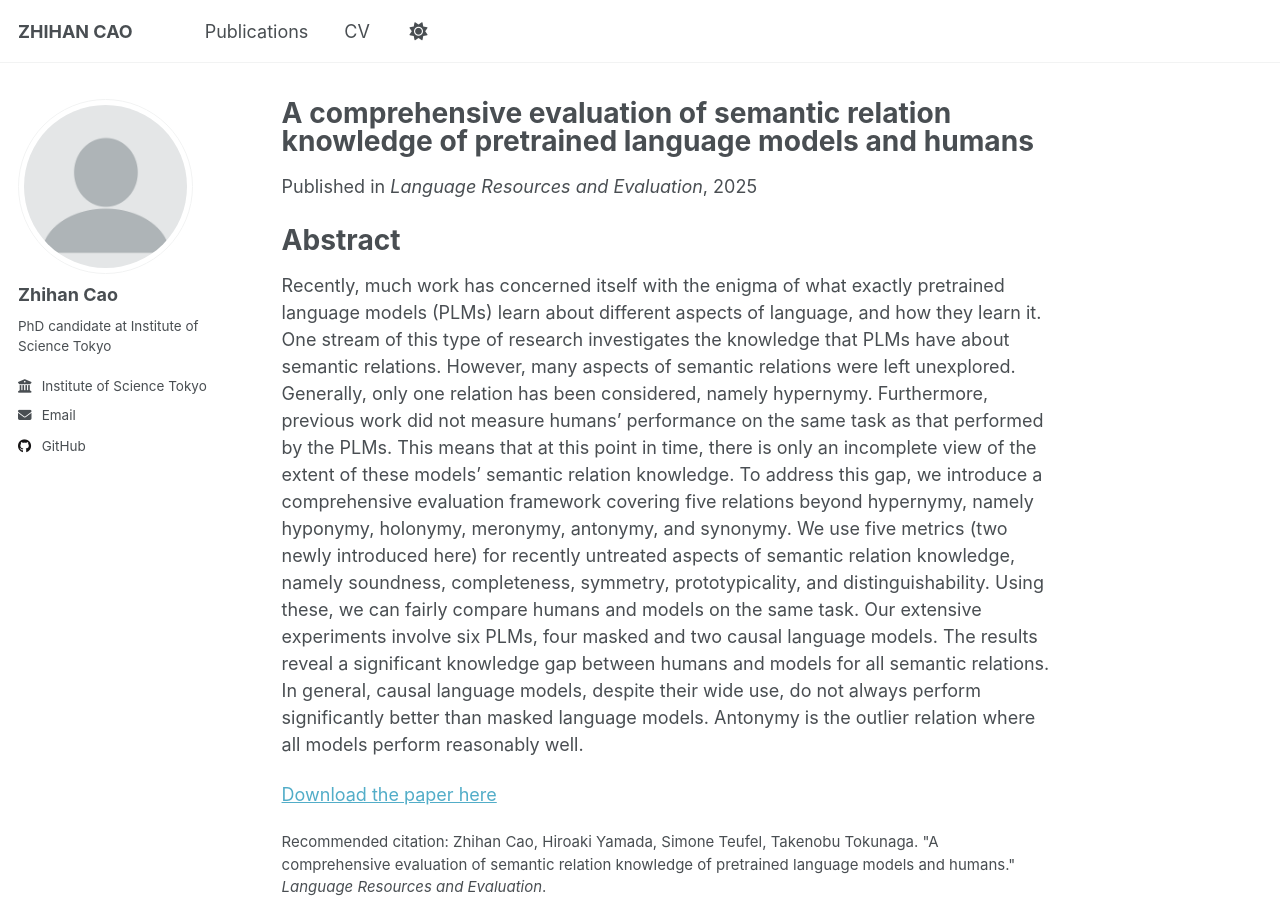
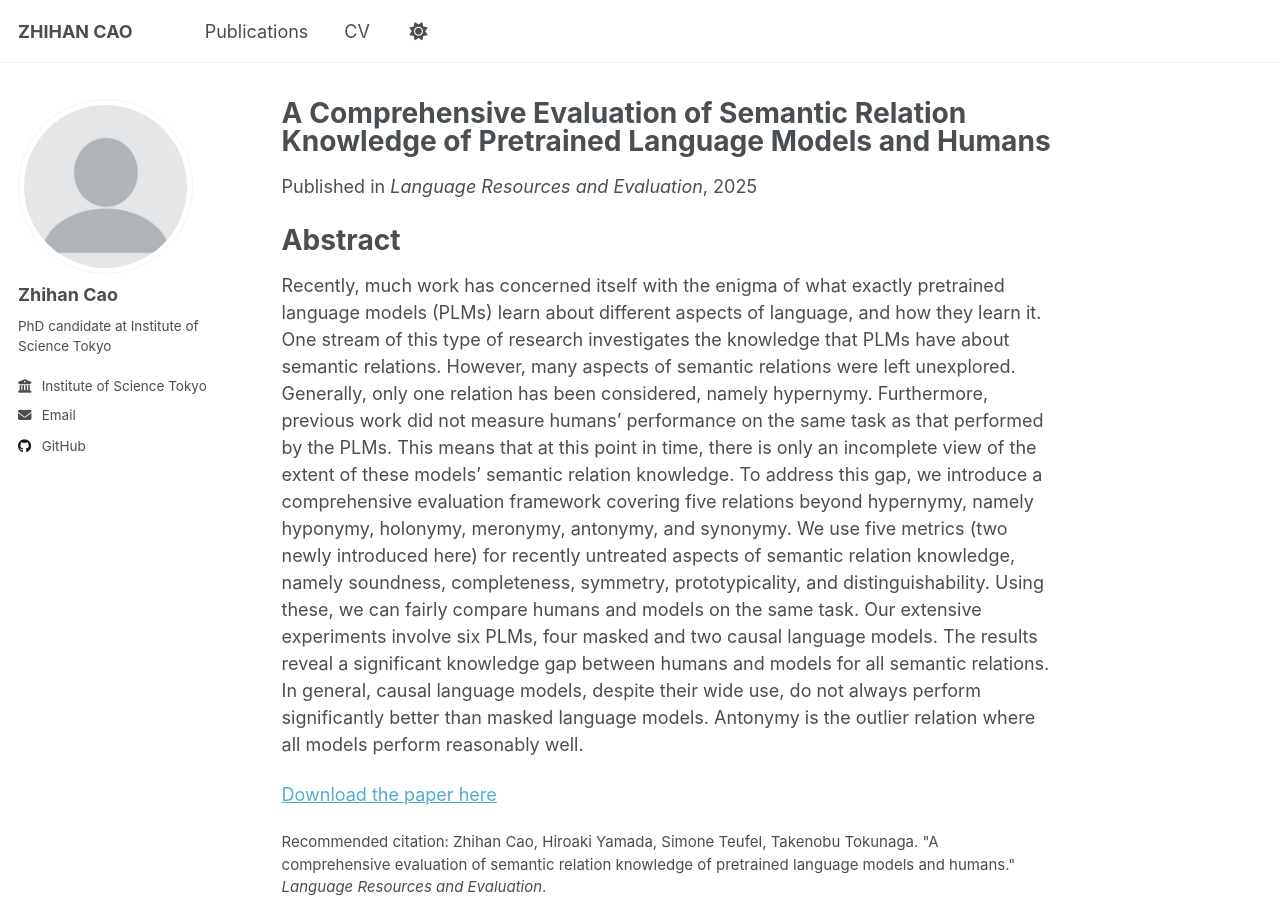
Before and after one commit to hancules/hancules.github.io, a Jekyll site: the page built from _publications/lre2025.md, in a window 1280 px wide and 900 px high. Built offline with Jekyll 4.4.1, drawn with Linux system fonts in a browser that asks for light colours; a script that is not in the unit is left out.

```diff
--- a/_publications/lre2025.md
+++ b/_publications/lre2025.md
@@ -1,5 +1,5 @@
 ---
-title: "A comprehensive evaluation of semantic relation knowledge of pretrained language models and humans"
+title: "A Comprehensive Evaluation of Semantic Relation Knowledge of Pretrained Language Models and Humans"
 collection: publications
 category: manuscripts
 permalink: /publications/lre2025
```
